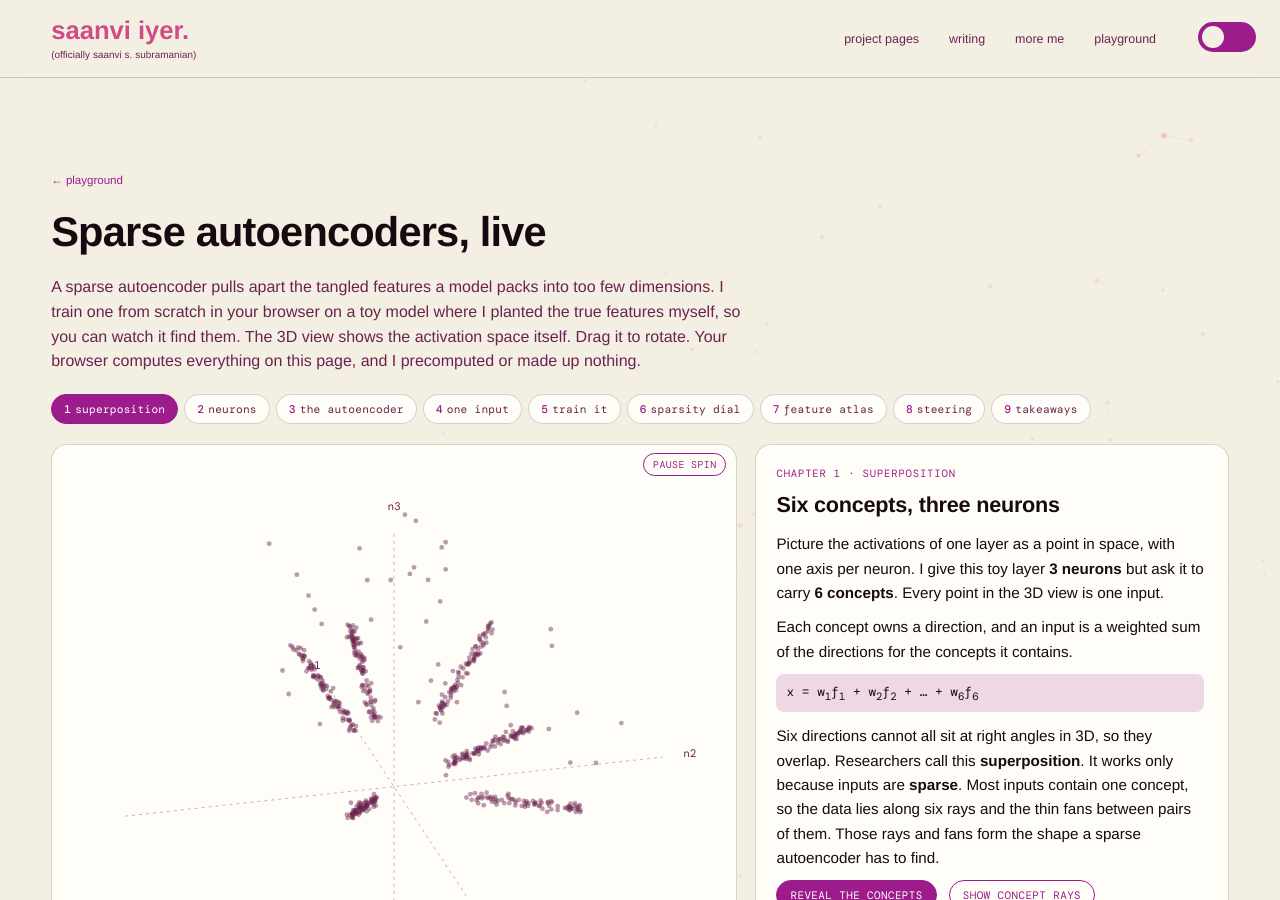
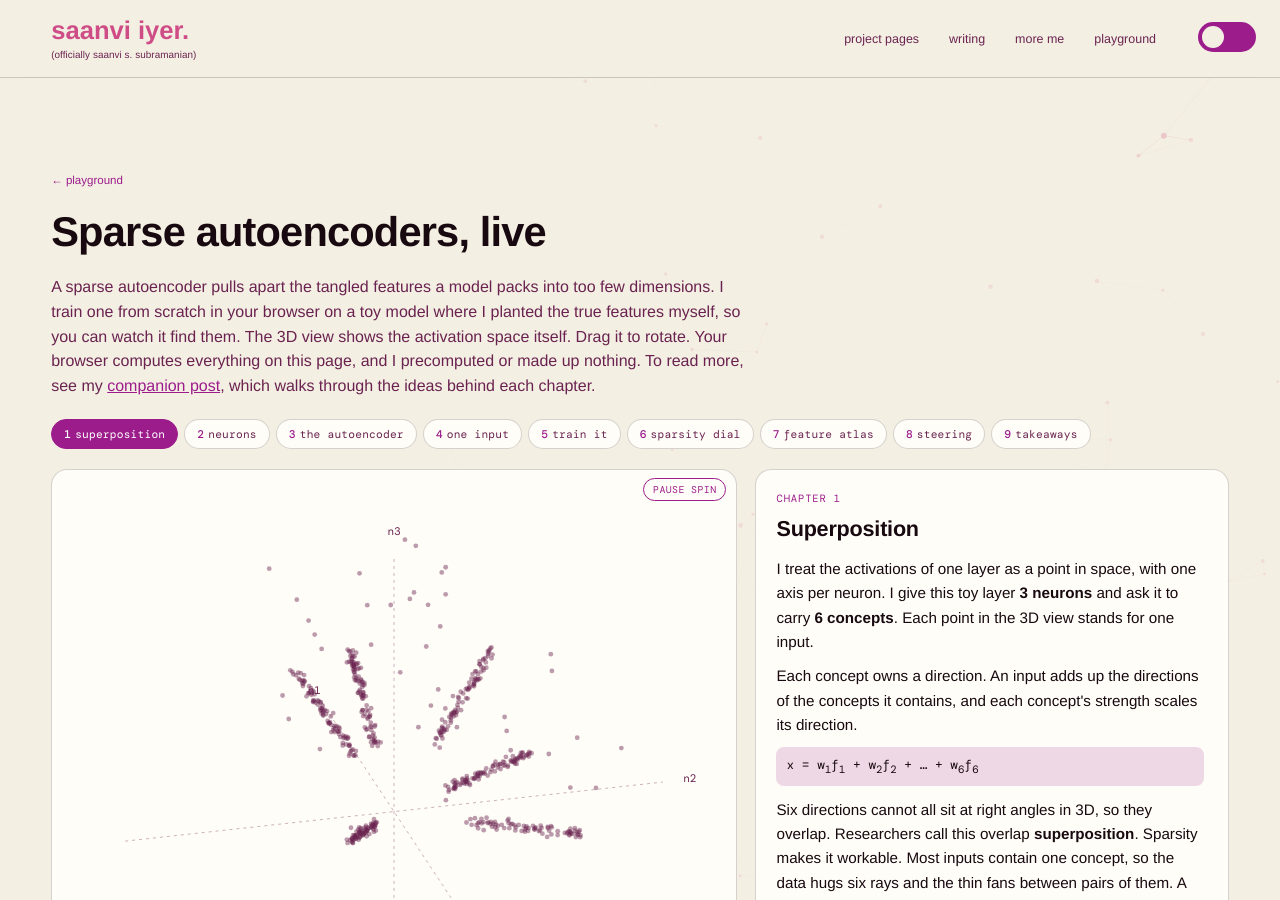
Before and after one commit to saanviiyer/saanviiyer.github.io, a Jekyll site: the page built from pages/play-sae.html, in a window 1280 px wide and 900 px high. Built offline with Jekyll 4.4.1, drawn with Linux system fonts in a browser that asks for light colours; some web fonts are replaced; some of the changed text lies outside the part shown.

Commit message:
Add the sparse autoencoder companion post and link it from the playground

```diff
--- a/pages/play-sae.html
+++ b/pages/play-sae.html
@@ -98,7 +98,7 @@
 <section class="sv">
   <a class="sv-eyebrow" href="{{ '/playground/' | relative_url }}">&larr; playground</a>
   <h1 class="sv-title">Sparse autoencoders, live</h1>
-  <p class="sv-sub">A sparse autoencoder pulls apart the tangled features a model packs into too few dimensions. I train one from scratch in your browser on a toy model where I planted the true features myself, so you can watch it find them. The 3D view shows the activation space itself. Drag it to rotate. Your browser computes everything on this page, and I precomputed or made up nothing.</p>
+  <p class="sv-sub">A sparse autoencoder pulls apart the tangled features a model packs into too few dimensions. I train one from scratch in your browser on a toy model where I planted the true features myself, so you can watch it find them. The 3D view shows the activation space itself. Drag it to rotate. Your browser computes everything on this page, and I precomputed or made up nothing. To read more, see my <a href="{{ '/writing/sparse-autoencoders/' | relative_url }}" style="color:var(--accent)">companion post</a>, which walks through the ideas behind each chapter.</p>
 
   <div class="sv-tabs" id="sv-tabs" role="tablist"></div>
 
@@ -448,11 +448,11 @@
 
   // ---- chapters ---------------------------------------------------------------
   var CH = [
-    { tab: 'superposition', title: 'Six concepts, three neurons',
-      body: '<p>Picture the activations of one layer as a point in space, with one axis per neuron. I give this toy layer <b>3 neurons</b> but ask it to carry <b>6 concepts</b>. Every point in the 3D view is one input.</p>' +
-        '<p>Each concept owns a direction, and an input is a weighted sum of the directions for the concepts it contains.</p>' +
+    { tab: 'superposition', title: 'Superposition',
+      body: '<p>I treat the activations of one layer as a point in space, with one axis per neuron. I give this toy layer <b>3 neurons</b> and ask it to carry <b>6 concepts</b>. Each point in the 3D view stands for one input.</p>' +
+        '<p>Each concept owns a direction. An input adds up the directions of the concepts it contains, and each concept\'s strength scales its direction.</p>' +
         '<div class="sv-math">x = w<sub>1</sub>f<sub>1</sub> + w<sub>2</sub>f<sub>2</sub> + &hellip; + w<sub>6</sub>f<sub>6</sub></div>' +
-        '<p>Six directions cannot all sit at right angles in 3D, so they overlap. Researchers call this <b>superposition</b>. It works only because inputs are <b>sparse</b>. Most inputs contain one concept, so the data lies along six rays and the thin fans between pairs of them. Those rays and fans form the shape a sparse autoencoder has to find.</p>',
+        '<p>Six directions cannot all sit at right angles in 3D, so they overlap. Researchers call this overlap <b>superposition</b>. Sparsity makes it workable. Most inputs contain one concept, so the data hugs six rays and the thin fans between pairs of them. A sparse autoencoder has to find those rays and fans.</p>',
       enter: function () {
         scene = { points: true, colorBy: 'grey', gt: false };
         legend('');
@@ -462,9 +462,9 @@
         $('c1-reveal').onclick = function () { var on = scene.colorBy === 'grey'; scene.colorBy = on ? 'concept' : 'grey'; legend(on ? 'concepts' : ''); this.textContent = on ? 'hide the concepts' : 'reveal the concepts'; };
         $('c1-rays').onclick = function () { scene.gt = !scene.gt; this.textContent = scene.gt ? 'hide concept rays' : 'show concept rays'; };
       } },
-    { tab: 'neurons', title: 'Why single neurons mislead',
-      body: '<p>The obvious way to read a network is one neuron at a time. Superposition breaks that. Because the concept directions do not line up with the neuron axes, each neuron responds to several unrelated concepts. Researchers call such a neuron <b>polysemantic</b>.</p>' +
-        '<p>Pick a neuron. I color each input by how strongly that neuron fires, and the bars show how much each concept drives it. Four of the six concepts move every neuron here, so no neuron has a clean meaning.</p>',
+    { tab: 'neurons', title: 'Polysemantic neurons',
+      body: '<p>The obvious way to read a network goes one neuron at a time. Superposition breaks that approach. The concept directions do not line up with the neuron axes, so each neuron responds to several unrelated concepts. Researchers call such a neuron <b>polysemantic</b>.</p>' +
+        '<p>Pick a neuron. I color each input by how strongly that neuron fires, and the bars show how much each concept drives it. Four of the six concepts move every neuron here, so no single neuron carries a clean meaning.</p>',
       enter: function () {
         scene = { points: true, colorBy: 'neuron', neuron: 0, gt: true };
         legend('<span><i style="background:var(--accent)"></i>neuron fires positive</span><span><i style="background:var(--robin)"></i>negative</span>');
@@ -478,19 +478,19 @@
         [0, 1, 2].forEach(function (q) { $('c2-n' + q).onclick = function () { show(q); }; });
         show(0);
       } },
-    { tab: 'the autoencoder', title: 'A wider layer that must stay quiet',
-      body: '<p>An ordinary autoencoder squeezes its input through a narrow bottleneck and rebuilds it. A <b>sparse</b> autoencoder goes the other way. It gives itself <b>more</b> hidden units than the input has dimensions, ' + H + ' here for ' + D + ' neurons, and then forces almost all of them to stay off on any one input.</p>' +
+    { tab: 'the autoencoder', title: 'The sparse autoencoder',
+      body: '<p>An ordinary autoencoder squeezes its input through a narrow bottleneck and rebuilds it. A <b>sparse</b> autoencoder does the opposite. It gives itself <b>more</b> hidden units than the input has dimensions, ' + H + ' here for ' + D + ' neurons, and then forces almost all of them to stay off on any one input.</p>' +
         '<div class="sv-arch"><div class="box">x<small>' + D + ' neurons</small></div><span class="arrow">&rarr;</span><div class="box">encoder<small>ReLU(W<sub>enc</sub>x + b)</small></div><span class="arrow">&rarr;</span><div class="box" style="border-color:var(--accent)">code<small>' + H + ' features, mostly 0</small></div><span class="arrow">&rarr;</span><div class="box">decoder<small>W<sub>dec</sub></small></div><span class="arrow">&rarr;</span><div class="box">x&#770;<small>' + D + ' neurons</small></div></div>' +
-        '<div class="sv-math">loss = &Vert;x &minus; x&#770;&Vert;&sup2; + &lambda; &middot; &Sigma; code<sub>j</sub></div>' +
-        '<p>The first term keeps the features faithful and the L1 term keeps them few. Each row of the decoder is a <b>feature direction</b>, one arrow in the 3D view. Right now I initialized all ' + H + ' at random, and none of them points along a concept yet.</p>',
+        '<div class="sv-math">loss = &Vert;x &minus; x&#770;&Vert;&sup2; + &lambda; &Sigma; code<sub>j</sub></div>' +
+        '<p>The first term keeps the features faithful and the L1 term keeps them few. Each decoder vector defines a <b>feature direction</b>, which I draw as one arrow in the 3D view. I start all ' + H + ' at random, so none points along a concept yet.</p>',
       enter: function () {
         initSAE(); scene = { points: true, colorBy: 'concept', gt: true, decoder: true, featNums: true };
         legend('concepts');
-        $('sv-ctl').innerHTML = '<p class="sv-note">Solid arrows show decoder directions, coloured once one lands on a concept. Dashed rays show the true concepts I planted. Training should swing the arrows onto the rays.</p>';
+        $('sv-ctl').innerHTML = '<p class="sv-note">Solid arrows show the decoder directions, and I color an arrow once it lands on a concept. Dashed rays mark the concepts I planted. Training should swing the arrows onto the rays.</p>';
       } },
-    { tab: 'one input', title: 'One input, through the autoencoder',
-      body: '<p>Click any point in the 3D view to send it through a trained autoencoder. The cells below show each vector, with darker cells for larger values.</p>' +
-        '<p>The encoder scores all ' + H + ' features and ReLU zeros the negative ones. A few survive, and the largest belong to the concepts the input actually holds. The decoder then rebuilds the input as a weighted sum of decoder rows, drawn head to tail in the 3D view. The reconstruction x&#770; lands next to x.</p>',
+    { tab: 'one input', title: 'The forward pass',
+      body: '<p>Click any point in the 3D view to send it through a trained autoencoder. The cells below show each vector, and darker cells mean larger values.</p>' +
+        '<p>The encoder scores all ' + H + ' features and ReLU zeros the negative scores. A few features survive, and the largest belong to the concepts the input actually holds. The decoder then rebuilds the input by adding up decoder vectors, each scaled by its code value. The 3D view draws them head to tail, and the rebuilt point x&#770; lands next to x.</p>',
       enter: function () {
         ensureTrained(); var info = analyze();
         scene = { points: true, colorBy: 'concept', gt: true, decoder: true, info: info, sample: 0 };
@@ -506,19 +506,19 @@
             '<div class="sv-vec"><span class="nm">pre-activation</span>' + cells(e.pre, css('--accent', '#9c1c8c'), mxp, true) + '</div>' +
             '<div class="sv-op">&darr; ReLU</div>' +
             '<div class="sv-vec"><span class="nm">sparse code</span>' + cells(e.code, css('--accent', '#9c1c8c'), mxp) + '</div>' +
-            '<div class="sv-op">&darr; &Sigma; code<sub>j</sub> &middot; d<sub>j</sub></div>' +
+            '<div class="sv-op">&darr; &Sigma; code<sub>j</sub> d<sub>j</sub></div>' +
             '<div class="sv-vec"><span class="nm">x&#770; (rebuilt)</span>' + cells(r, css('--navy', '#26406e'), 1.6, true) + '</div>' +
             tiles([['features on', on + ' of ' + H], ['error', Math.hypot(r[0] - x[0], r[1] - x[1], r[2] - x[2]).toFixed(2)]]);
         }
         scene.pick = show;
         $('sv-ctl').innerHTML = '<div id="c4-flow" class="sv-flow"></div><div class="sv-ctl"><button class="sv-btn" id="c4-rand">random input</button></div>' +
-          '<p class="sv-note">The rebuilt point falls a little short of x. The L1 penalty shrinks every code value slightly, and that shrinkage is the price of sparsity.</p>';
+          '<p class="sv-note">The rebuilt point falls a little short of x because the L1 penalty shrinks every code value slightly. That shrinkage is the price of sparsity.</p>';
         $('c4-rand').onclick = function () { show((rnd() * N) | 0); };
         show(0);
       } },
-    { tab: 'train it', title: 'Train it live',
-      body: '<p>Now I train from scratch with real gradient descent in your browser. Watch the decoder arrows. They start scattered, then swing toward the dashed concept rays, leaving fading trails. When an arrow lands on a ray I color it to match.</p>' +
-        '<p>A few arrows never find any input to fire on. They stop moving and stay grey. These <b>dead features</b> plague real autoencoders too. Anthropic reported about 65% dead features in its largest one.</p>',
+    { tab: 'train it', title: 'Training',
+      body: '<p>Here I train from scratch with real gradient descent in your browser. Watch the decoder arrows. They start scattered, then swing toward the dashed concept rays and leave fading trails. I color each arrow once it lands on a ray.</p>' +
+        '<p>A few arrows never find an input to fire on, so they stop moving and stay grey. These <b>dead features</b> plague real autoencoders too. Anthropic found about 65% of the features in its largest autoencoder dead.</p>',
       enter: function () {
         initSAE(); scene = { points: true, colorBy: 'concept', gt: true, decoder: true, trails: true, loss: true, info: analyze() };
         legend('concepts');
@@ -533,9 +533,9 @@
         $('c5-reset').onclick = function () { initSAE(); scene.info = analyze(); training = true; $('c5-play').textContent = 'pause'; update(false); };
         $('c5-speed').oninput = function () { trainSpeed = +this.value; };
       } },
-    { tab: 'sparsity dial', title: 'The sparsity dial',
-      body: '<p>One knob decides what the autoencoder learns. With λ too low, the arrows settle between concepts and reconstruction looks perfect, but each feature mixes several concepts. Raise λ and the arrows snap onto the rays, though reconstruction gets worse because every code shrinks.</p>' +
-        '<p>Many groups now skip λ and use <b>TopK</b> instead, which keeps only the k largest features per input. OpenAI used it at scale, and Karvonen recommends its batch version, BatchTopK. Try both and retrain.</p>',
+    { tab: 'sparsity dial', title: 'Choosing the sparsity',
+      body: '<p>One knob decides what the autoencoder learns. When λ sits too low, the arrows settle between concepts. Reconstruction looks perfect, but each feature mixes several concepts. When I raise λ, the arrows snap onto the rays, and reconstruction suffers because the penalty shrinks every code.</p>' +
+        '<p>Many groups now skip λ and use <b>TopK</b> instead, which keeps only the k largest features per input. OpenAI scaled this approach to GPT-4, and Karvonen recommends its batch version, BatchTopK. Try both and retrain.</p>',
       enter: function () {
         scene = { points: true, colorBy: 'concept', gt: true, decoder: true, trails: true, loss: true, info: analyze() };
         legend('concepts');
@@ -564,9 +564,9 @@
         $('c6-go').onclick = function () { initSAE(); scene.info = analyze(); trainSpeed = 12; training = true; onTick = update; this.disabled = true; this.textContent = 'training…'; };
         onTick = update; sync(); update(false);
       } },
-    { tab: 'feature atlas', title: 'The feature atlas, a tiny Neuronpedia',
-      body: '<p>Each card shows one feature of the trained autoencoder. On a real model you label a feature by reading the inputs that fire it hardest. Here I can also check the label, because I know the true concepts. A card says <b>detects concept X</b> only when its decoder arrow points within about 25° of that concept.</p>' +
-        '<p>Hover a card to light up its arrow and the inputs it fires on. The thin arrow shows its encoder direction. In large autoencoders the two differ a lot, with a median cosine near 0.5 in Karvonen\'s writeup, because the encoder must also suppress overlapping concepts. In this small toy they mostly agree. With ' + H + ' features for ' + K + ' concepts, a concept sometimes claims two features. Researchers call that <b>feature splitting</b>.</p>',
+    { tab: 'feature atlas', title: 'The feature atlas',
+      body: '<p>Each card shows one feature of the trained autoencoder. On a real model you label a feature by reading the inputs that fire it hardest. Here I can also check each label against the concepts I planted. A card says <b>detects concept X</b> only when its decoder arrow points within about 25° of that concept.</p>' +
+        '<p>Hover a card to light up its arrow and the inputs it fires on. The thin arrow shows its encoder direction. In large autoencoders the encoder and decoder directions differ a lot, with a median cosine near 0.5 in Karvonen\'s writeup, because the encoder also has to suppress overlapping concepts. In this small toy they mostly agree. With ' + H + ' features for ' + K + ' concepts, a concept sometimes claims two features. Researchers call that <b>feature splitting</b>.</p>',
       enter: function () {
         ensureTrained(); var info = analyze();
         scene = { points: true, colorBy: 'concept', gt: true, decoder: true, info: info };
@@ -574,11 +574,11 @@
         var html = '<div class="sv-atlas">';
         info.feats.forEach(function (f) {
           html += '<div class="sv-feat" data-j="' + f.j + '"><h4>feature ' + f.j + '</h4><div class="lab ' + f.cls + '"' + (f.cls === 'mono' ? ' style="color:' + COLORS[f.best] + '"' : '') + '>' + f.label + '</div>' +
-            '<div class="meta">fires on ' + (100 * f.rate).toFixed(0) + '% of inputs' + (f.cls !== 'dead' ? '<br>enc&middot;dec cos ' + f.encdec.toFixed(2) : '') + '</div>';
+            '<div class="meta">fires on ' + (100 * f.rate).toFixed(0) + '% of inputs' + (f.cls !== 'dead' ? '<br>encoder vs decoder cos ' + f.encdec.toFixed(2) : '') + '</div>';
           f.top.forEach(function (n) { html += '<div>' + chips(n) + '</div>'; });
           html += '</div>';
         });
-        html += '</div><p class="sv-note">This run found <b>' + info.covered + ' of ' + K + '</b> planted concepts, with ' + info.dead + ' dead features. Reconstruction keeps features honest, so no feature can claim a concept it does not actually decode.</p>';
+        html += '</div><p class="sv-note">This run found <b>' + info.covered + ' of ' + K + '</b> planted concepts and left ' + info.dead + ' features dead. Reconstruction keeps features honest, so no feature can claim a concept it does not actually decode.</p>';
         $('sv-ctl').innerHTML = html;
         var cards = document.querySelectorAll('.sv-feat');
         function pickF(j) {
@@ -602,7 +602,7 @@
         var st = { n: 0, j: alive[0].j, alpha: 1.2, color: featColor(alive[0]) || css('--accent', '#9c1c8c') };
         scene = { points: true, colorBy: 'grey', gt: true, decoder: true, info: info, steer: st };
         legend('');
-        $('sv-ctl').innerHTML = '<div class="sv-ctl"><label>feature</label><span class="sv-seg" id="c8-feats">' + alive.map(function (f) { return '<button data-j="' + f.j + '">f' + f.j + (f.cls === 'mono' ? ' &middot; ' + NAMES[f.best] : '') + '</button>'; }).join('') + '</span></div>' +
+        $('sv-ctl').innerHTML = '<div class="sv-ctl"><label>feature</label><span class="sv-seg" id="c8-feats">' + alive.map(function (f) { return '<button data-j="' + f.j + '">f' + f.j + (f.cls === 'mono' ? ' (' + NAMES[f.best] + ')' : '') + '</button>'; }).join('') + '</span></div>' +
           '<div class="sv-ctl"><label>α</label><input type="range" id="c8-a" min="-10" max="25" value="12"><b id="c8-av"></b></div><div id="c8-flow" class="sv-flow"></div>';
         function show() {
           var x0 = X[st.n], x1 = add(x0, scale(Wd[st.j], st.alpha)), c0 = encode(x0).code, c1 = encode(x1).code;
@@ -617,15 +617,16 @@
         scene.pick = function (n) { st.n = n; show(); };
         show();
       } },
-    { tab: 'takeaways', title: 'What to take away',
-      body: '<p>A sparse autoencoder reorganizes information without adding any. I trained it with a reconstruction loss plus a sparsity penalty on an overcomplete code. It traded the dense, polysemantic neurons for a sparse code in which single features line up with single concepts. That alignment makes a feature atlas readable.</p>' +
-        '<p>On a real model you only ever see the cloud, never the rays, so the honest test is the one on this page. You plant features yourself and check whether the autoencoder recovers them. Neuronpedia runs this same mechanism at scale, with tens of thousands of features per layer of a language model. The two failures you saw here, dead features and mixed leftovers, show up there too.</p>' +
-        '<p>Some questions stay open. Nobody has shown that real models store concepts as clean linear directions, and a feature an autoencoder finds might combine several smaller ones. I find the toy useful exactly because it lets me check.</p>',
+    { tab: 'takeaways', title: 'Takeaways',
+      body: '<p>A sparse autoencoder reorganizes information without adding any. I trained one with a reconstruction loss and a sparsity penalty on an overcomplete code. It traded dense, polysemantic neurons for a sparse code in which single features line up with single concepts, and that alignment makes a feature atlas readable.</p>' +
+        '<p>On a real model you only ever see the cloud and never the rays, so the honest test is the one on this page. You plant features yourself and check whether the autoencoder recovers them. Neuronpedia runs this same mechanism at scale, with tens of thousands of features per layer of a language model. The two failures you saw here, dead features and mixed leftovers, show up there too.</p>' +
+        '<p>Some questions stay open. Nobody has shown that real models store concepts as clean linear directions, and a feature an autoencoder finds might combine several smaller ones. I find the toy useful exactly because it lets me check. My <a href="{{ '/writing/sparse-autoencoders/' | relative_url }}">companion post</a> covers the ideas behind every chapter.</p>',
       enter: function () {
         ensureTrained();
         scene = { points: true, colorBy: 'concept', gt: true, decoder: true, encoder: true, info: analyze() };
         legend('concepts');
         $('sv-ctl').innerHTML = '<p class="sv-note">Further reading</p><ol class="sv-refs">' +
+          '<li><a href="{{ '/writing/sparse-autoencoders/' | relative_url }}">Sparse autoencoders, from superposition to steering</a>, my companion post</li>' +
           '<li><a href="https://adamkarvonen.github.io/machine_learning/2024/06/11/sae-intuitions.html" target="_blank" rel="noopener">An intuitive explanation of sparse autoencoders</a>, Adam Karvonen</li>' +
           '<li><a href="https://www.lesswrong.com/posts/8YnHuN55XJTDwGPMr/a-gentle-introduction-to-sparse-autoencoders" target="_blank" rel="noopener">A gentle introduction to sparse autoencoders</a>, LessWrong</li>' +
           '<li><a href="https://transformer-circuits.pub/2022/toy_model/index.html" target="_blank" rel="noopener">Toy models of superposition</a>, Elhage et al. 2022</li>' +
@@ -633,7 +634,7 @@
           '<li><a href="https://transformer-circuits.pub/2024/scaling-monosemanticity/index.html" target="_blank" rel="noopener">Scaling monosemanticity</a>, Templeton et al. 2024</li>' +
           '<li><a href="https://arxiv.org/abs/2406.04093" target="_blank" rel="noopener">Scaling and evaluating sparse autoencoders</a>, Gao et al. 2024</li>' +
           '<li><a href="https://www.neuronpedia.org/" target="_blank" rel="noopener">Neuronpedia</a></li></ol>' +
-          '<div class="sv-ctl"><a class="sv-btn" href="{{ '/writing/interpretability/' | relative_url }}">read my interpretability writeup</a><a class="sv-btn" href="{{ '/playground/' | relative_url }}">more playground</a></div>';
+          '<div class="sv-ctl"><a class="sv-btn solid" href="{{ '/writing/sparse-autoencoders/' | relative_url }}">read more</a><a class="sv-btn" href="{{ '/writing/interpretability/' | relative_url }}">my interpretability writeup</a><a class="sv-btn" href="{{ '/playground/' | relative_url }}">more playground</a></div>';
       } }
   ];
 
```
Also changed, not shown: other parts of pages/play-sae.html (+3 -3 lines), _posts/2026-10-28-sparse-autoencoders.md (added, +115 -0 lines).
